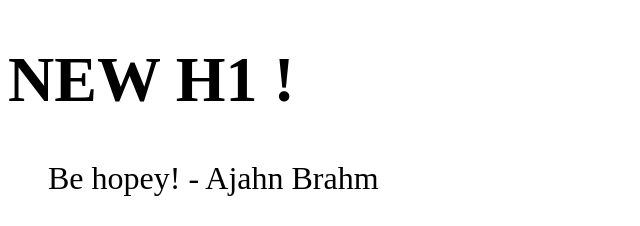
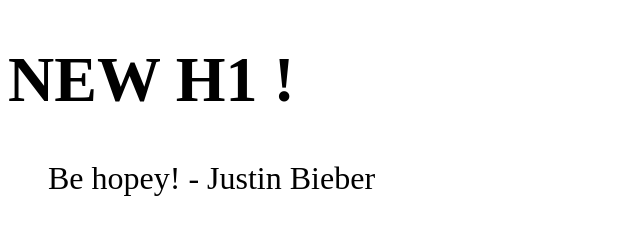
Before and after one commit to b1u3too/Branch-Practice, a plain HTML site: page index.html in a window 1280 px wide. Shown: the top 226 px of the page, 0-640 px from the left. Drawn offline with Linux system fonts and the light colour scheme.

Commit message:
update quote to Justin Bieber

```diff
--- a/index.html
+++ b/index.html
@@ -12,7 +12,7 @@
 
   <h1>NEW H1 !  </h1>
 
-  <blockquote>Be hopey! - Ajahn Brahm </blockquote>
+  <blockquote>Be hopey! - Justin Bieber </blockquote>
 
   <p>
     Taken (borrowed?) from
```
